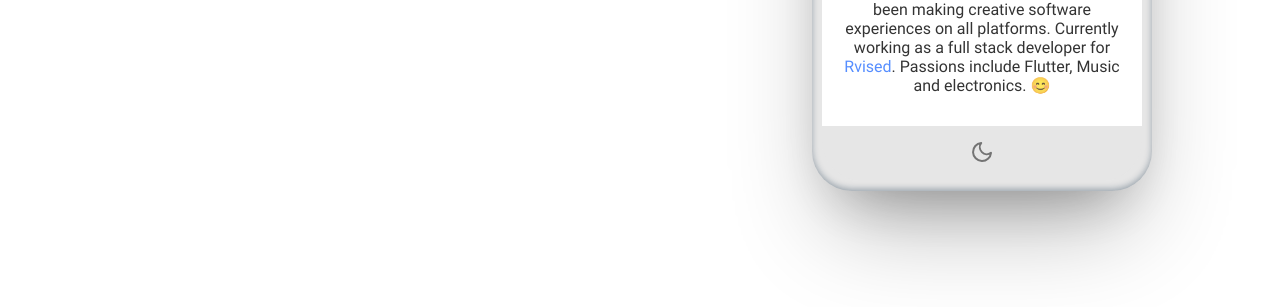
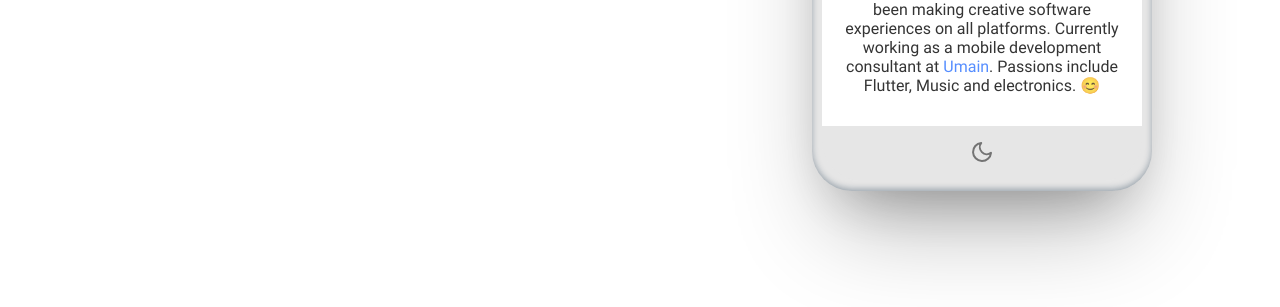
Before and after one commit to casvanluijtelaar/portfolio, a Gatsby site: page / in a window 1280 px wide. Shown: the part 539-846 px from the top of the page. Built offline with nearby package versions, Linux system fonts and the light colour scheme; Gatsby itself is replaced by a stand-in of ours.

Commit message:
updated description

```diff
--- a/src/components/landing/Intro/index.jsx
+++ b/src/components/landing/Intro/index.jsx
@@ -10,23 +10,6 @@ import briefcase from 'assets/icons/briefcase.svg'
 
 
 export const Intro = () => {
-
-  /*   function getAge(dateString) {
-      var today = new Date();
-      var birthDate = new Date(dateString);
-      var age = today.getFullYear() - birthDate.getFullYear();
-      var m = today.getMonth() - birthDate.getMonth();
-      if (m < 0 || (m === 0 && today.getDate() < birthDate.getDate())) {
-        age--;
-      }
-      return age;
-    } */
-
-  /*   function getAge(birthday) { // birthday is a date
-      var ageDifMs = Date.now() - birthday.getTime();
-      var ageDate = new Date(ageDifMs); // miliseconds from epoch
-      return Math.abs(ageDate.getUTCFullYear() - 1970);
-    } */
 
   const getAge = birthDate => Math.floor((new Date() - birthDate.getTime()) / 3.15576e+10)
 
@@ -45,7 +28,7 @@ export const Intro = () => {
 
         <p>
           Hey &#128075; I'm Cas! For the last {getAge(new Date(2016, 9, 1))} years I've been making creative software experiences on all platforms.
-          Currently working as a full stack developer for <a href='https://rvised.com/'>Rvised</a>. Passions include Flutter, Music and electronics. &#128522;
+          Currently working as a mobile development consultant at <a href='https://umain.com/'>Umain</a>. Passions include Flutter, Music and electronics. &#128522;
         </p>
       </Details>
 
```
